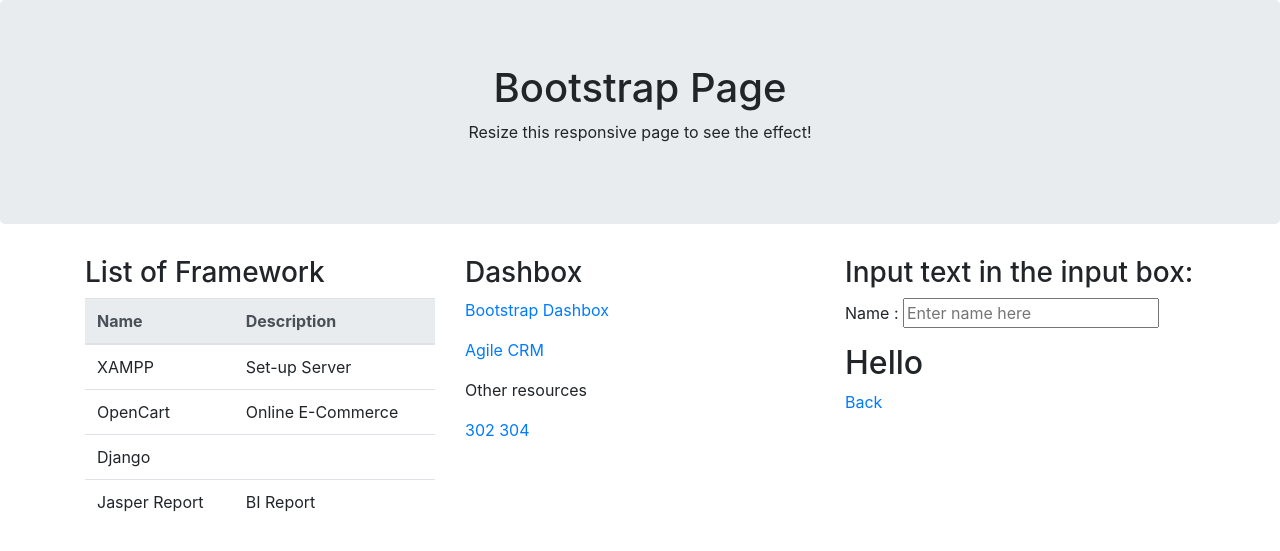
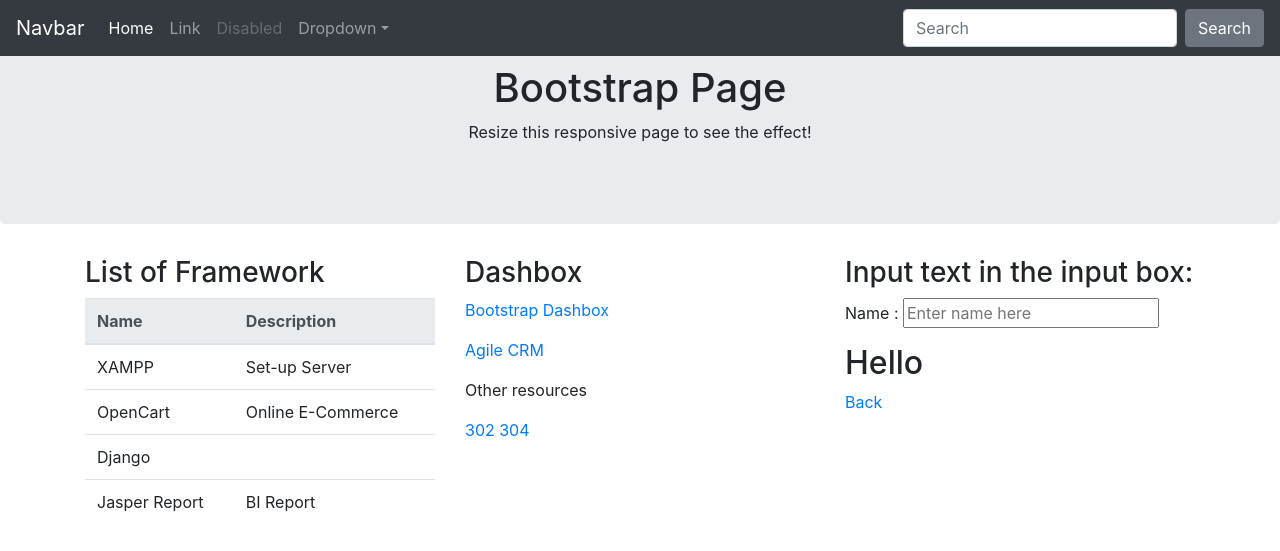
Before and after one commit to philiphui91/i, a Jekyll site: the page bootstrap.html, which Jekyll copies as it is, in a window 1280 px wide. Shown: the top 551 px of the page. Built offline with Jekyll 4.4.1, drawn with Linux system fonts in a browser that asks for light colours; nearby versions of some CDN libraries.

Commit message:
Update bootstrap.html

```diff
--- a/bootstrap.html
+++ b/bootstrap.html
@@ -14,6 +14,39 @@
 
 </head>
 <body>
+
+<nav class="navbar navbar-expand-md navbar-dark bg-dark fixed-top">
+  <a class="navbar-brand" href="#">Navbar</a>
+  <button class="navbar-toggler" type="button" data-toggle="collapse" data-target="#navbarsExampleDefault" aria-controls="navbarsExampleDefault" aria-expanded="false" aria-label="Toggle navigation">
+    <span class="navbar-toggler-icon"></span>
+  </button>
+
+  <div class="collapse navbar-collapse" id="navbarsExampleDefault">
+    <ul class="navbar-nav mr-auto">
+      <li class="nav-item active">
+        <a class="nav-link" href="#">Home <span class="sr-only">(current)</span></a>
+      </li>
+      <li class="nav-item">
+        <a class="nav-link" href="#">Link</a>
+      </li>
+      <li class="nav-item">
+        <a class="nav-link disabled" href="#" tabindex="-1" aria-disabled="true">Disabled</a>
+      </li>
+      <li class="nav-item dropdown">
+        <a class="nav-link dropdown-toggle" href="#" id="dropdown01" data-toggle="dropdown" aria-haspopup="true" aria-expanded="false">Dropdown</a>
+        <div class="dropdown-menu" aria-labelledby="dropdown01">
+          <a class="dropdown-item" href="#">Action</a>
+          <a class="dropdown-item" href="#">Another action</a>
+          <a class="dropdown-item" href="#">Something else here</a>
+        </div>
+      </li>
+    </ul>
+    <form class="form-inline my-2 my-lg-0">
+      <input class="form-control mr-sm-2" type="text" placeholder="Search" aria-label="Search">
+      <button class="btn btn-secondary my-2 my-sm-0" type="submit">Search</button>
+    </form>
+  </div>
+</nav>
 
 <div class="jumbotron text-center">
   <h1>Bootstrap Page</h1>
```
